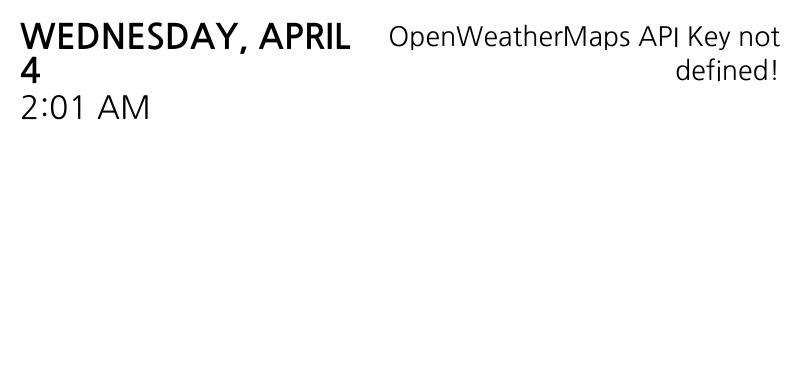
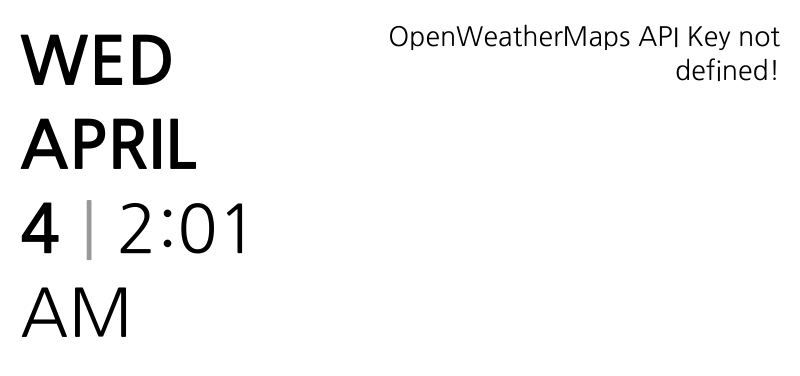
Before and after one commit to scmlee/google-pi-wall, an Electron app: page index.html in a window 800 px wide. Drawn offline with nearby package versions, Linux system fonts and the light colour scheme; no server answers.

Commit message:
Tweak the date and time format

```diff
--- a/css/pi-wall.css
+++ b/css/pi-wall.css
@@ -59,15 +59,27 @@ div#calendar-row webview#calendar-webview {
 
 /* ========================================== */
 
+
+div#datetime {
+    font-size: 50pt;
+    font-weight: 100;
+}
+
+div#datetime #divider {
+    color: #999;
+}
+
 div#datetime #date{
-    font-size: 26pt;
+    /* font-size: 26pt; */
     text-transform: uppercase;
     font-weight: 700;
+    padding-right:20px;
 }
 
 div#datetime #time {
-    font-size: 24pt;
+    /* font-size: 24pt; */
     font-weight: 200;
+    padding-left:20px;
 }
 
 div#weather {
--- a/index.html
+++ b/index.html
@@ -6,7 +6,7 @@
     <title>Pi Wall</title>
     <link rel="stylesheet" href="css/pi-wall.css" />
     <link rel="stylesheet" href="css/weather-icons.css" />
-    <link href="https://fonts.googleapis.com/css?family=Nanum+Gothic:200,400,700,800" rel="stylesheet">
+    <link href="https://fonts.googleapis.com/css?family=Nanum+Gothic:100,200,400,700,800" rel="stylesheet">
 
     <!-- <script src="https://ajax.googleapis.com/ajax/libs/jquery/3.3.1/jquery.min.js"></script> -->
 </head>
@@ -16,8 +16,7 @@
         <div id="info-row">
             <div id="datetime-panel">
                 <div id="datetime">
-                    <div id="date">Date</div>
-                    <div id="time">Time</div>
+                    <span id="date">Date</span><span id="divider">|</span><span id="time">Time</span>
                 </div>
             </div>
             <div id="weather-panel">
--- a/js/info-bar.js
+++ b/js/info-bar.js
@@ -12,7 +12,7 @@
     var request = require('request');
 
     function updateDateTime() {
-        document.querySelector("#datetime #date").innerText = moment().format("dddd, MMMM D");
+        document.querySelector("#datetime #date").innerText = moment().format("ddd MMMM D");
         document.querySelector("#datetime #time").innerText = moment().format("h:mm A");
     }
 
```
